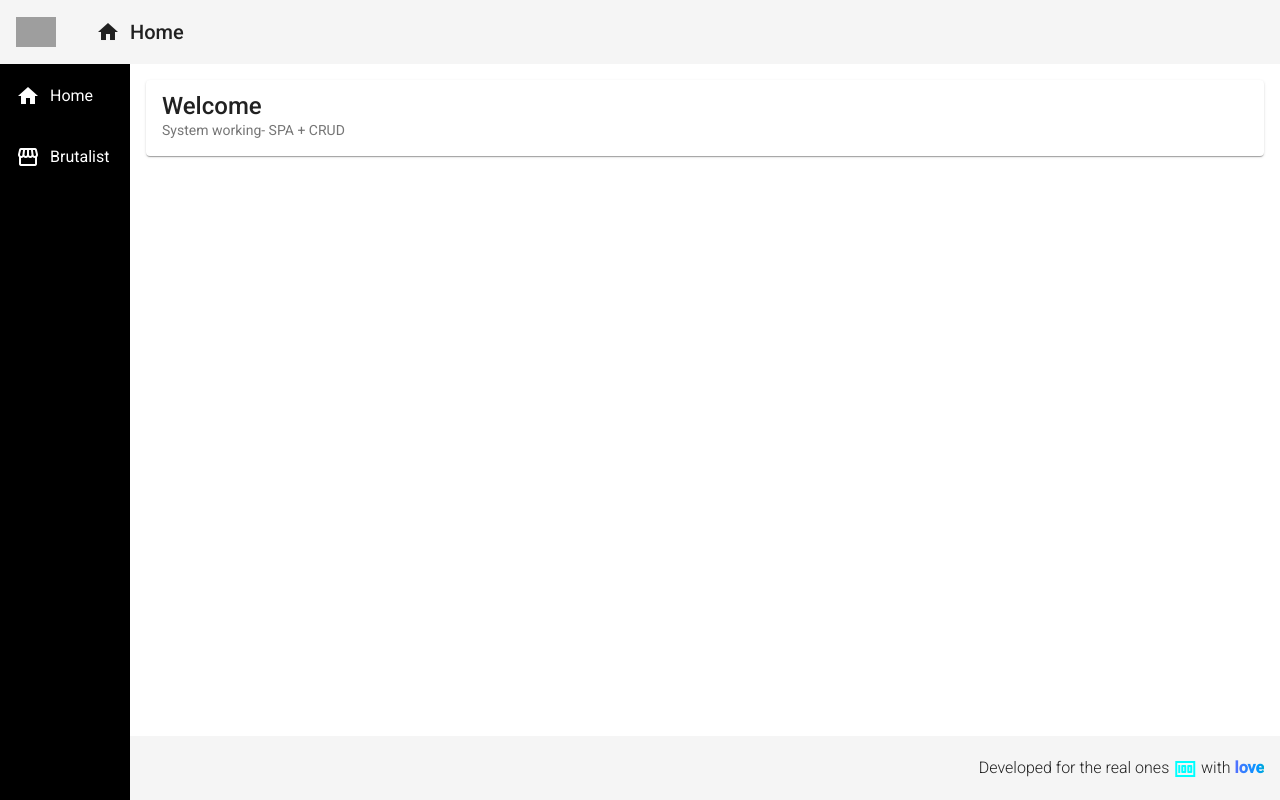
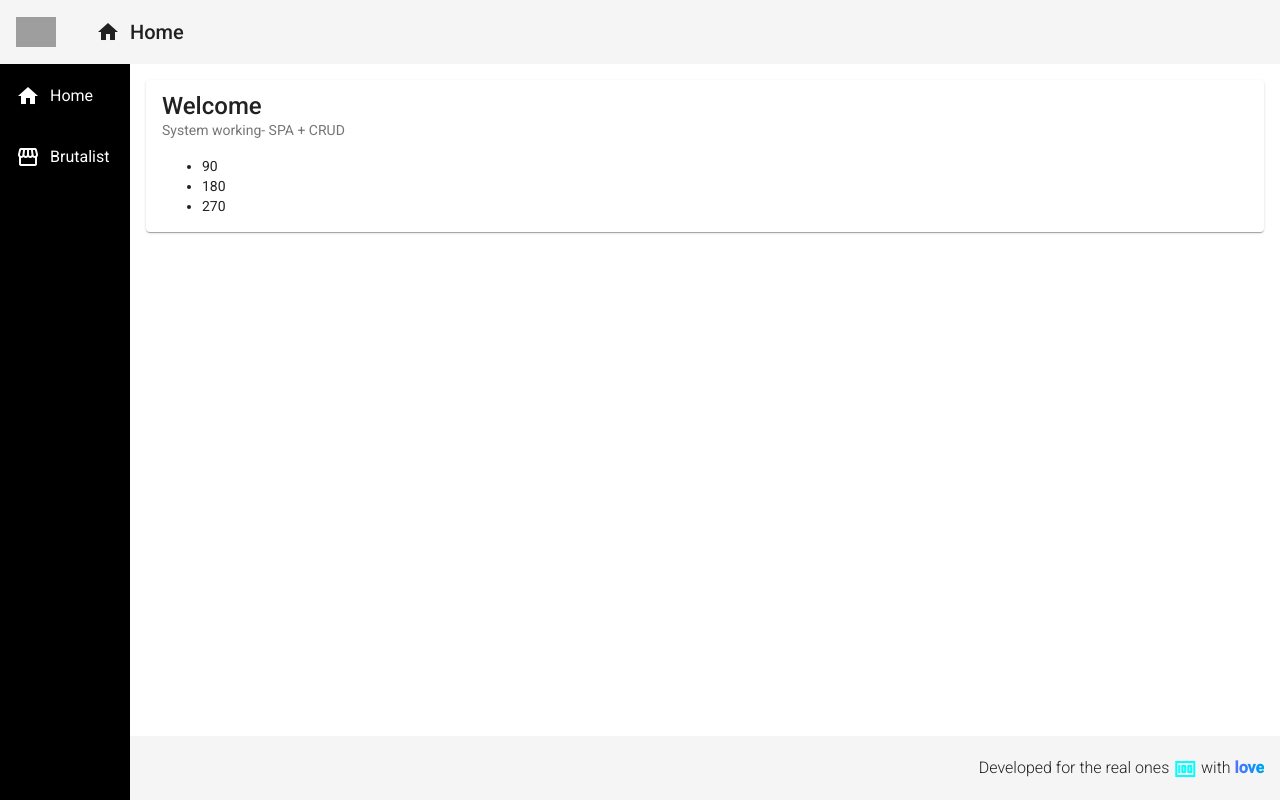
Before and after one commit to rakkuia/angularLearn, an Angular app in the folder 1_CRUD_ANGULAR/frontend/: page / in a window 1280 px wide. Built offline with nearby package versions, Linux system fonts and the light colour scheme; grey boxes are pictures that could not be loaded.

Commit message:
for directive

```diff
--- a/1_CRUD_ANGULAR/frontend/src/app/app.module.ts
+++ b/1_CRUD_ANGULAR/frontend/src/app/app.module.ts
@@ -16,6 +16,7 @@ import {MatListModule} from '@angular/material/list';
 import { HomeComponent } from './views/home/home.component';
 import { ProductCrudComponent } from './views/product-crud/product-crud.component';
 import { BlueDirective } from './directives/blue.directive';
+import { ForDirective } from './directives/for.directive';
 
 @NgModule({
   declarations: [
@@ -26,6 +27,7 @@ import { BlueDirective } from './directives/blue.directive';
     HomeComponent,
     ProductCrudComponent,
     BlueDirective,
+    ForDirective,
   ],
   imports: [
     BrowserModule,
--- /dev/null
+++ b/1_CRUD_ANGULAR/frontend/src/app/directives/for.directive.ts
@@ -0,0 +1,21 @@
+import { Directive, Input, OnInit, TemplateRef, ViewContainerRef } from '@angular/core';
+
+@Directive({
+  selector: '[mFor]'
+})
+export class ForDirective implements OnInit{
+
+  @Input('mForUse')
+  numbers: number[] = [];
+
+  constructor(private container: ViewContainerRef, private template: TemplateRef<any>) { }
+
+
+  ngOnInit(): void {
+    for(let number of this.numbers){
+      this.container.createEmbeddedView(this.template, { $implicit: number });
+    }
+    console.table(this.numbers);
+  }
+
+}
--- a/1_CRUD_ANGULAR/frontend/src/app/views/home/home.component.html
+++ b/1_CRUD_ANGULAR/frontend/src/app/views/home/home.component.html
@@ -3,4 +3,9 @@
     <mat-card-subtitle class="subtitle">
         System working- SPA + CRUD
     </mat-card-subtitle>
+
+    <ul>
+        <li *mFor="let a use [1, 2, 3]">{{ a * 90}}</li>
+    </ul>
+
 </mat-card>
```
